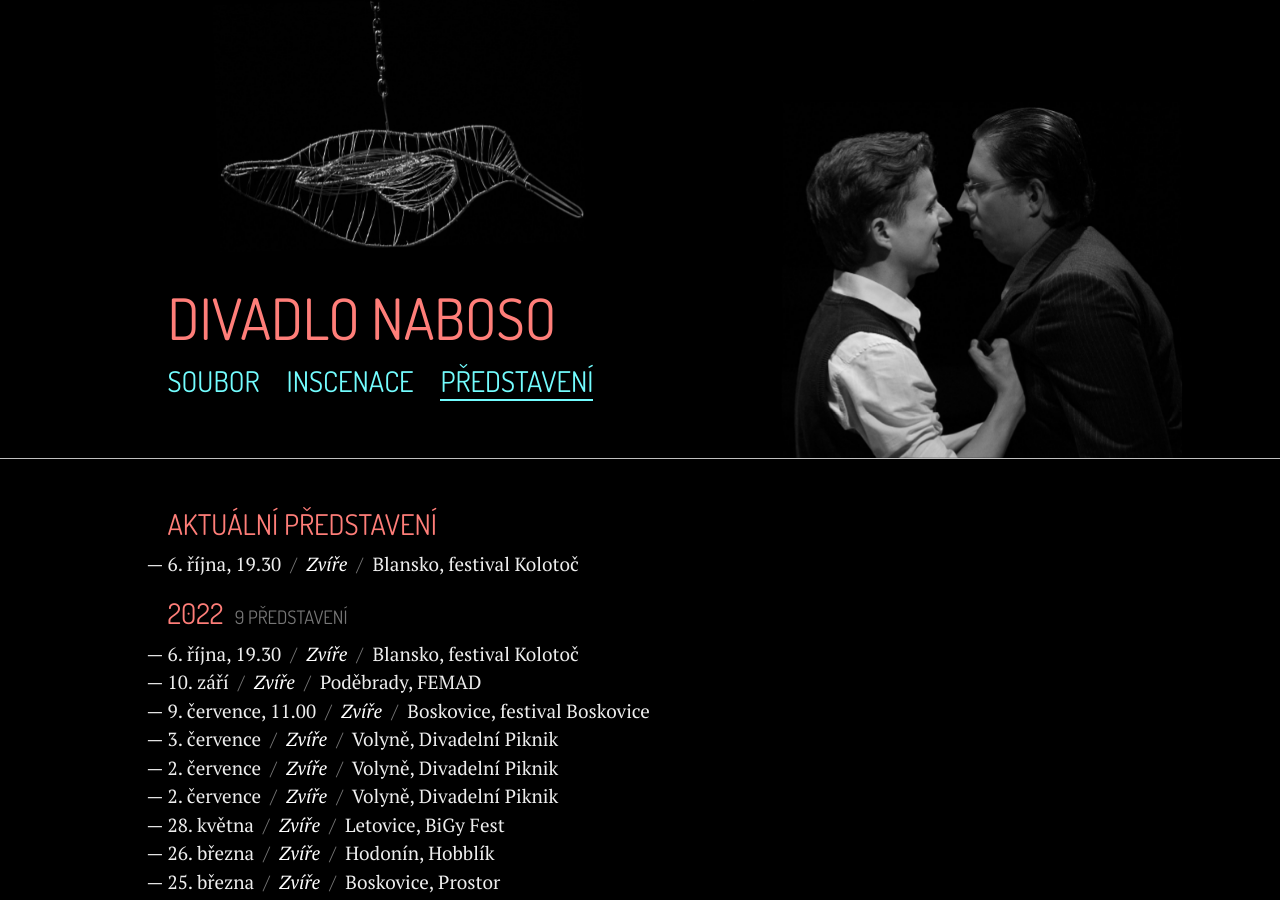
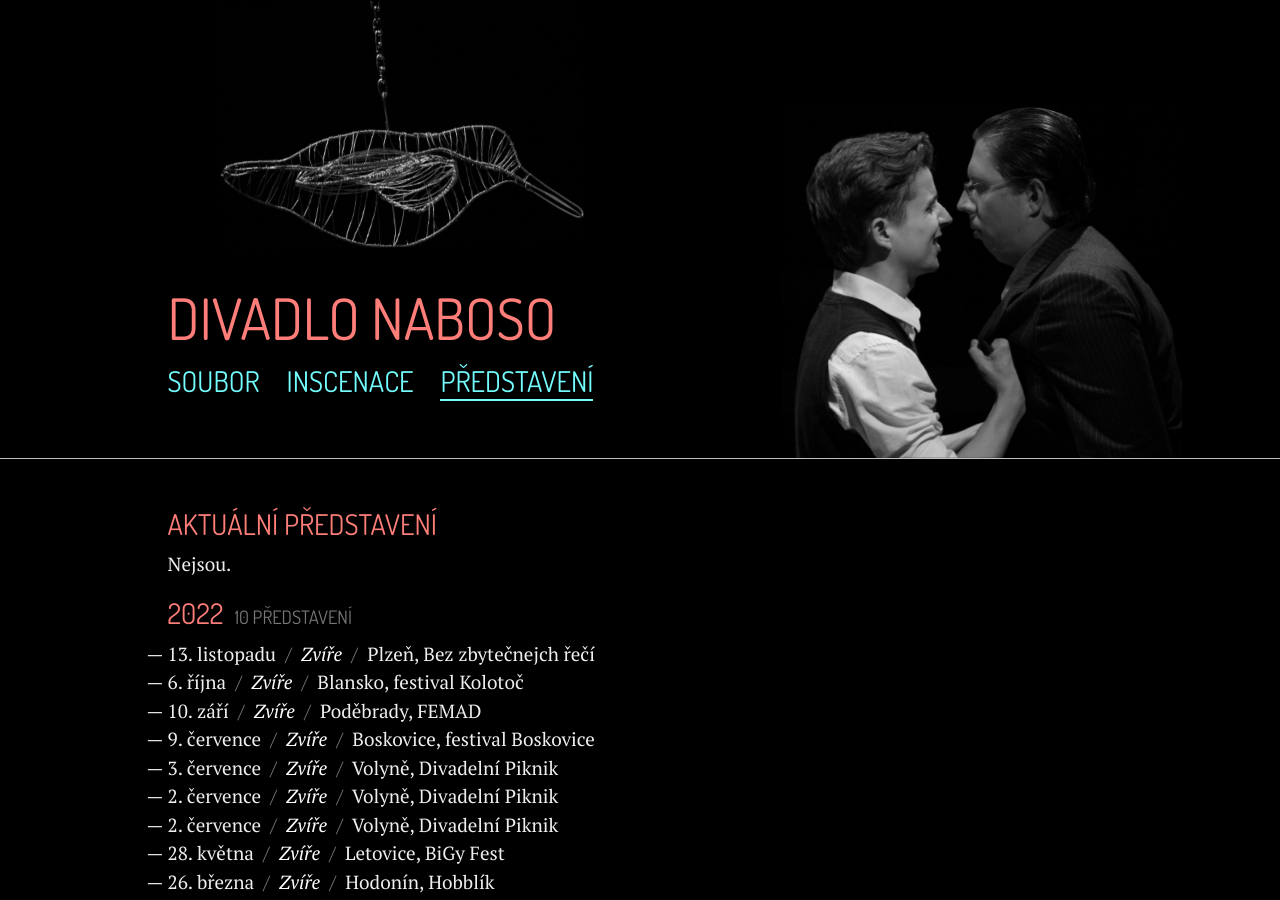
Before and after one commit to zoul/Naboso, a Jekyll site: the page built from predstaveni.html, in a window 1280 px wide and 900 px high. Built offline with Jekyll 4.4.1, drawn with Linux system fonts in a browser that asks for light colours; some of the changed text lies outside the part shown.

Commit message:
Doplnil jsem Plzeň

```diff
--- a/_data/predstaveni.yml
+++ b/_data/predstaveni.yml
@@ -1,14 +1,16 @@
 - rok: 2022
   predstaveni:
     - co: Zvíře
-      kdy: 6. října, 19.30
+      kdy: 13. listopadu
+      kde: Plzeň, Bez zbytečnejch řečí
+    - co: Zvíře
+      kdy: 6. října
       kde: Blansko, festival Kolotoč
-      aktualni: ano
     - co: Zvíře
       kdy: 10. září
       kde: Poděbrady, FEMAD
     - co: Zvíře
-      kdy: 9. července, 11.00
+      kdy: 9. července
       kde: Boskovice, festival Boskovice
     - co: Zvíře
       kdy: 3. července
```
